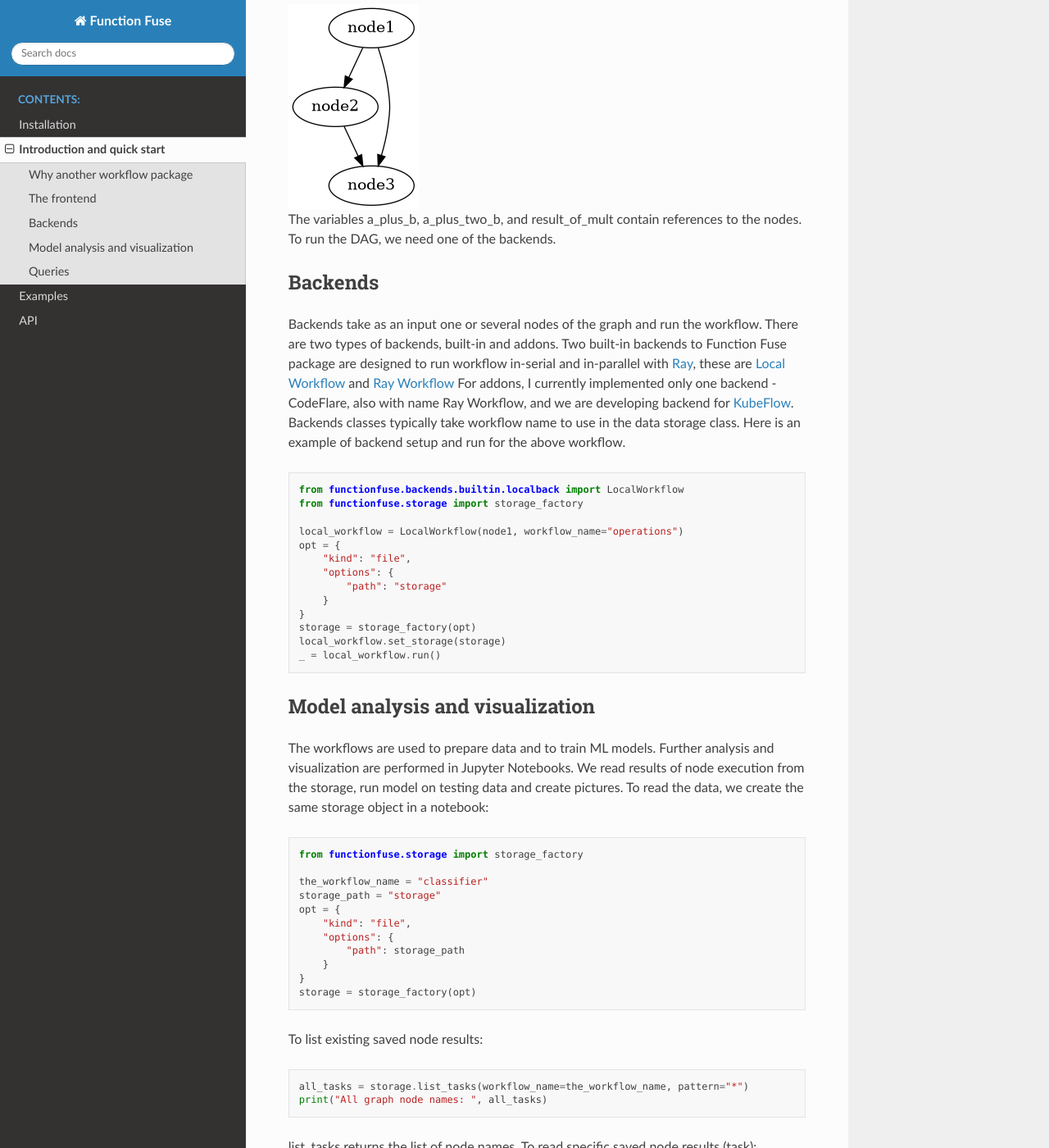
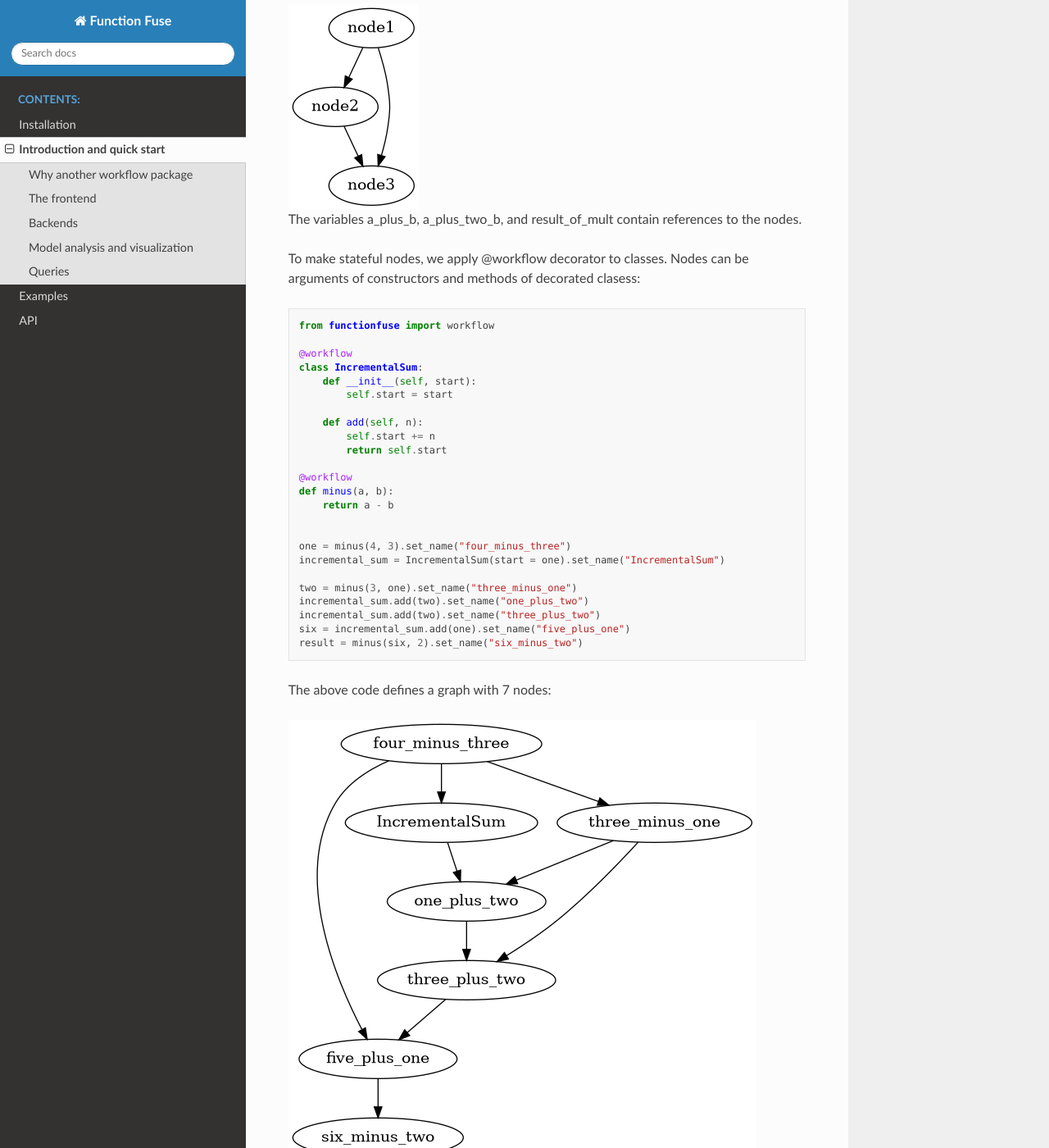
Before and after one commit to IBM/functionfuse, a Sphinx documentation site: the page built from docsrc/source/background/introduction.rst, in a window 1280 px wide and 1400 px high, scrolled down 1495 px. Shown: the whole window at 82% size. Built offline with Sphinx 7.4.7 and the Read the Docs theme 2.0.0, drawn with Linux system fonts in a browser that asks for light colours; pages that are not in the unit, such as notebooks, are missing from menus; some of the changed text lies outside the part shown.

Commit message:
class objects

```diff
--- a/docsrc/source/background/introduction.rst
+++ b/docsrc/source/background/introduction.rst
@@ -68,7 +68,54 @@ The above code defines a graph with 3 nodes: **node1**, **node2**, **node3**:
       "node1" -> "node3"
    }
 
-The variables a_plus_b, a_plus_two_b, and result_of_mult contain references to the nodes. To run the DAG, we need one of the backends.
+The variables a_plus_b, a_plus_two_b, and result_of_mult contain references to the nodes.
+
+To make stateful nodes, we apply @workflow decorator to classes. Nodes can be arguments of constructors and methods of decorated clasess:
+
+.. code-block:: python
+
+    from functionfuse import workflow
+
+    @workflow
+    class IncrementalSum:
+        def __init__(self, start):
+            self.start = start
+
+        def add(self, n):
+            self.start += n
+            return self.start
+
+    @workflow
+    def minus(a, b):
+        return a - b
+
+
+    one = minus(4, 3).set_name("four_minus_three")
+    incremental_sum = IncrementalSum(start = one).set_name("IncrementalSum")
+
+    two = minus(3, one).set_name("three_minus_one")
+    incremental_sum.add(two).set_name("one_plus_two")
+    incremental_sum.add(two).set_name("three_plus_two")
+    six = incremental_sum.add(one).set_name("five_plus_one")
+    result = minus(six, 2).set_name("six_minus_two")
+
+
+The above code defines a graph with 7 nodes:
+
+.. graphviz::
+
+   digraph {
+      "four_minus_three" -> "IncrementalSum";
+      "four_minus_three" -> "five_plus_one";
+      "IncrementalSum" -> "one_plus_two" -> "three_plus_two" -> "five_plus_one" -> "six_minus_two";
+      "four_minus_three" -> "three_minus_one";
+      "three_minus_one" -> "one_plus_two";
+      "three_minus_one" -> "three_plus_two"
+   }
+
+Note that edges between methods of the same class instance are generated automatically to produce a chain of sequentially called methods.
+
+To run DAGs, we need one of the backends.
 
 
 
@@ -77,7 +124,7 @@ Backends
 
 Backends take as an input one or several nodes of the graph and run the workflow.
 There are two types of backends, built-in and addons.
-Two built-in backends to Function Fuse package are designed to run workflow in-serial and in-parallel with `Ray <https://www.ray.io/>`_, these are :ref:`api/backends:Local Workflow` and :ref:`api/backends:Ray Workflow`
+Two built-in backends to Function Fuse package are designed to run workflow in-serial and in-parallel with `Ray <https://www.ray.io/>`_, these are :ref:`api/backends:Local Workflow` and :ref:`api/backends:Ray Workflow`.
 For addons, I currently implemented only one backend - CodeFlare, also with name Ray Workflow, and we are developing backend for `KubeFlow <https://www.kubeflow.org/>`_.
 Backends classes typically take workflow name to use in the data storage class. Here is an example of backend setup and run for the above workflow.
 
```
Also changed, not shown: docsrc/source/api/frontend.rst (+48 -1 lines).
